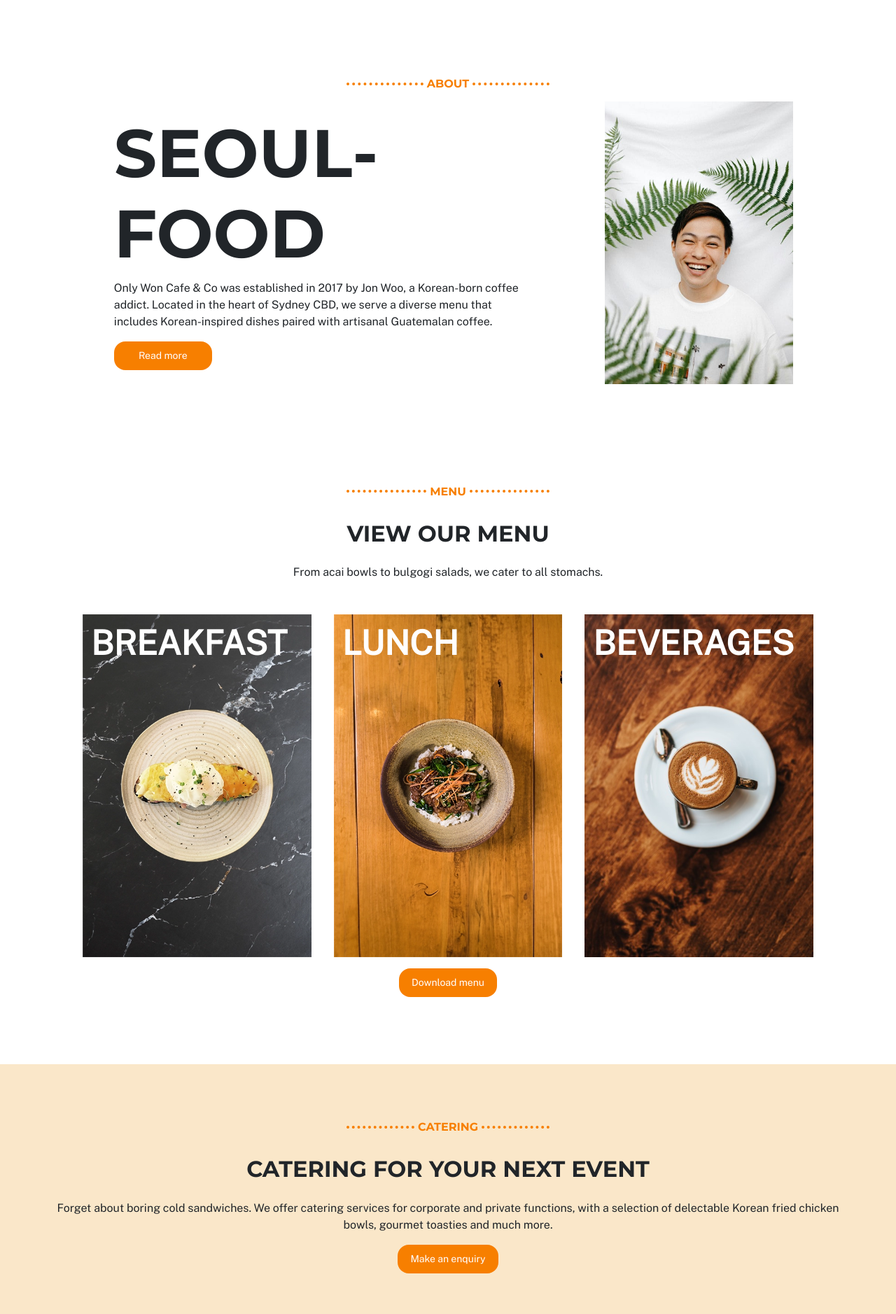
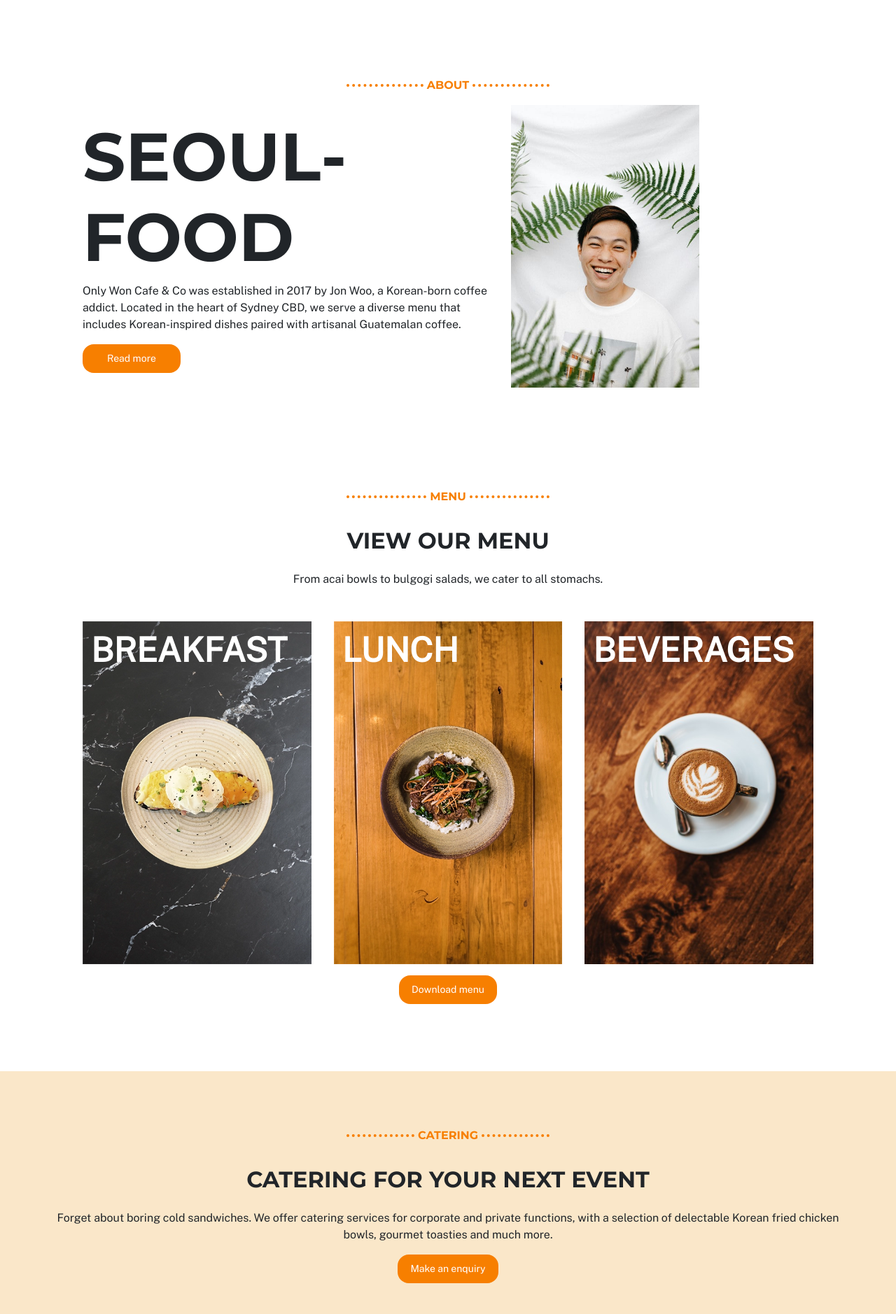
Before and after one commit to rosakosol/onlywoncafe, a plain HTML site: page index.html in a window 1280 px wide. Shown: the part 802-2680 px from the top of the page at 70% size. Drawn offline with nearby package versions, Linux system fonts and the light colour scheme.

Commit message:
Updated divider class hierarchy

```diff
--- a/index.html
+++ b/index.html
@@ -60,7 +60,7 @@
 
         <!-- About section -->
         <div class="container">
-          <h3 class="divider">About</h3>
+          <div class="divider"><span>About</span></div>
           <div class="row">
               <div class="col-md-7 fadeInTop">
                   <a href="our-story.html"><h1>Seoul-food</h1></a>
@@ -75,7 +75,7 @@
 
       <!-- Menu section -->
         <div class="container center">
-            <h3 class="divider">Menu</h3>
+            <div class="divider"><span>Menu</span></div>
             <a href="menu.html"><h2>View our menu</h2></a>
             <p>From acai bowls to bulgogi salads, we cater to all stomachs.</p>
             <!-- 3 CARD GROUP -->
@@ -141,7 +141,7 @@
         <!-- Catering and Function CTA -->
         <div class="container-fluid center container-dark">
             <div class="box fadeIn">
-                <h3 class="divider">Catering</h3>
+              <div class="divider"><span>Catering</span></div>
                 <a href="catering.html"><h2>Catering for your next event</h2></a>
                 <p>Forget about boring cold sandwiches. We offer catering services for corporate and private functions, with a selection of delectable Korean fried chicken bowls, gourmet toasties and much more.</p>
                 <a href="catering.html" class="btn btn-dark">Make an enquiry</a>
@@ -154,7 +154,7 @@
 
         <!-- Take home meals section -->
         <div class="container">
-            <h3 class="divider">Take home meals</h3>
+          <div class="divider"><span>Take home meals</span></div>
             <a href="order-now.html"><h2>Ready-to-eat take home meals</h2></a>
             <div class="card-group fadeInTop">
               <div class="row">
@@ -199,7 +199,7 @@
 
         <!-- Socials section -->
         <div class="container">
-            <h3 class="divider">Socials</h3>
+          <div class="divider"><span>Socials</span></div>
             <a href="#"><h2>Follow us<br>@onlywoncafe</h2></a>
             <div class="container image-grid fadeInRight">
               <article class="content">
--- a/style.scss
+++ b/style.scss
@@ -118,6 +118,14 @@ a:hover {
   content: '';
   border-bottom: 4px dotted $tertiary;
   margin: 5px;
+}
+
+.divider span {
+  font-family: "Montserrat", serif;
+  font-weight: 500;
+  text-transform: uppercase;
+  font-size: 1rem;
+  color: $tertiary;
 }
 
 .form-label {
```
Also changed, not shown: catering.html (+1 -1 lines), menu.html (+2 -2 lines), order-now.html (+1 -1 lines), our-story.html (+2 -2 lines), style.css, 1 other file.
